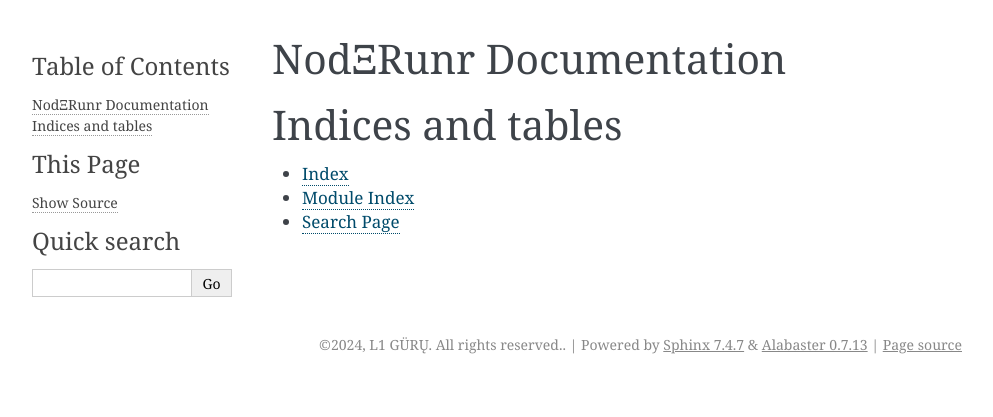
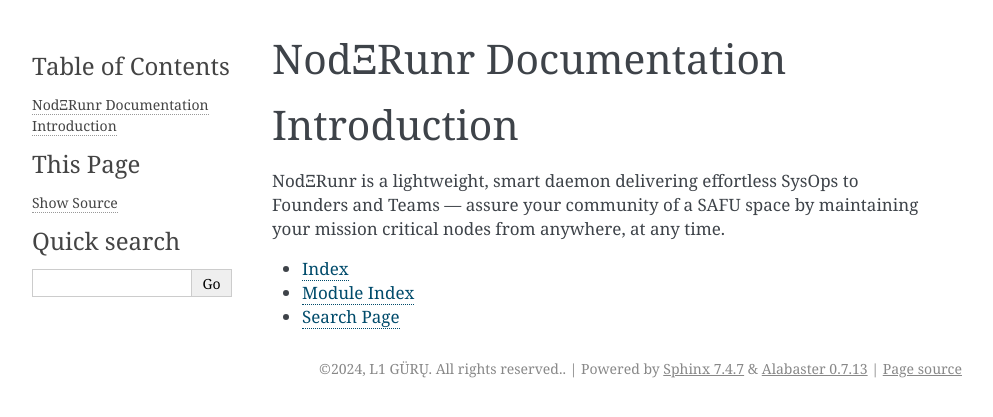
Before and after one commit to layer1guru/layer1run, a Sphinx documentation site: the page built from docs/source/index.rst, in a window 1280 px wide. Shown: the top 417 px of the page, without its empty margins (148-1141 px from the left). Built offline with Sphinx 7.4.7, drawn with Linux system fonts in a browser that asks for light colours.

Commit message:
Add intro.

```diff
--- a/docs/source/index.rst
+++ b/docs/source/index.rst
@@ -7,8 +7,11 @@ NodΞRunr Documentation
 
 
 
-Indices and tables
-==================
+Introduction
+============
+
+NodΞRunr is a lightweight, smart daemon delivering effortless SysOps to Founders and Teams —
+assure your community of a SAFU space by maintaining your mission critical nodes from anywhere, at any time.
 
 * :ref:`genindex`
 * :ref:`modindex`
```
